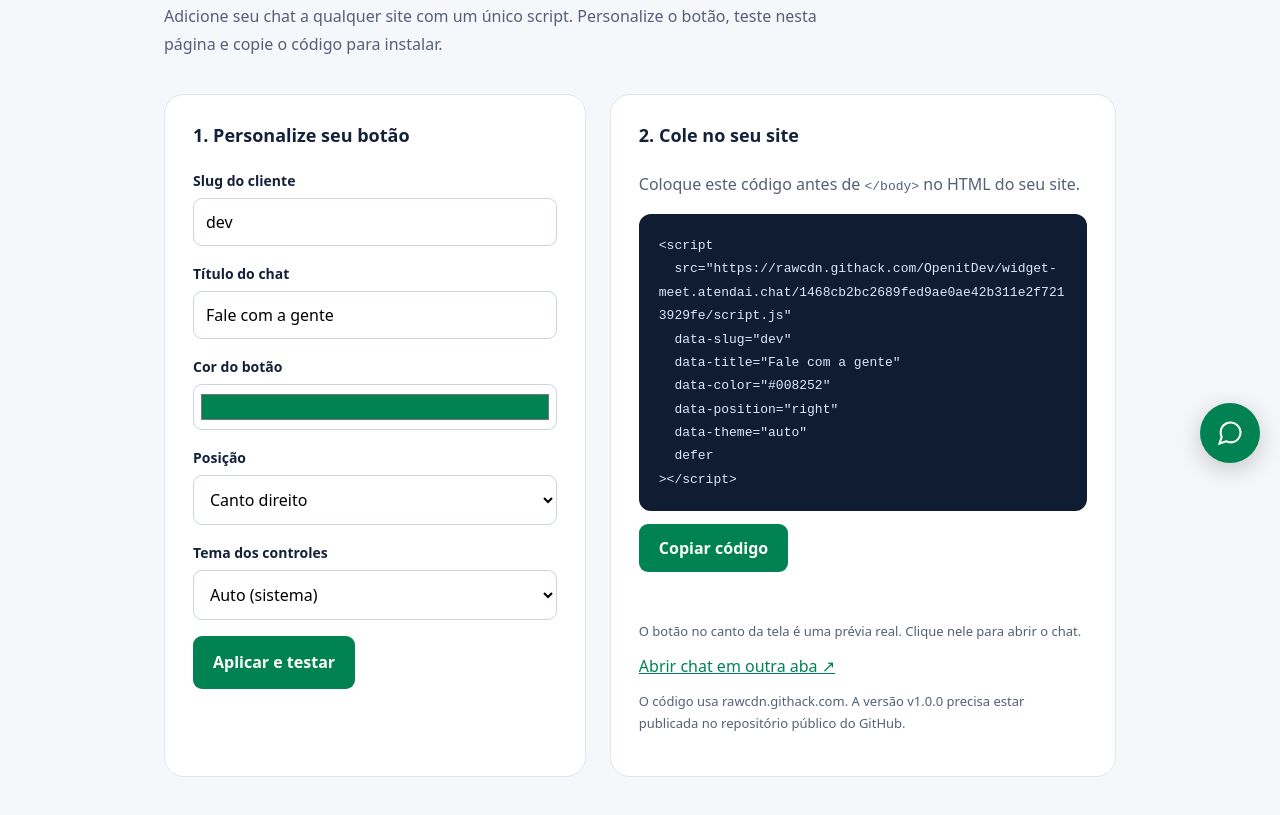
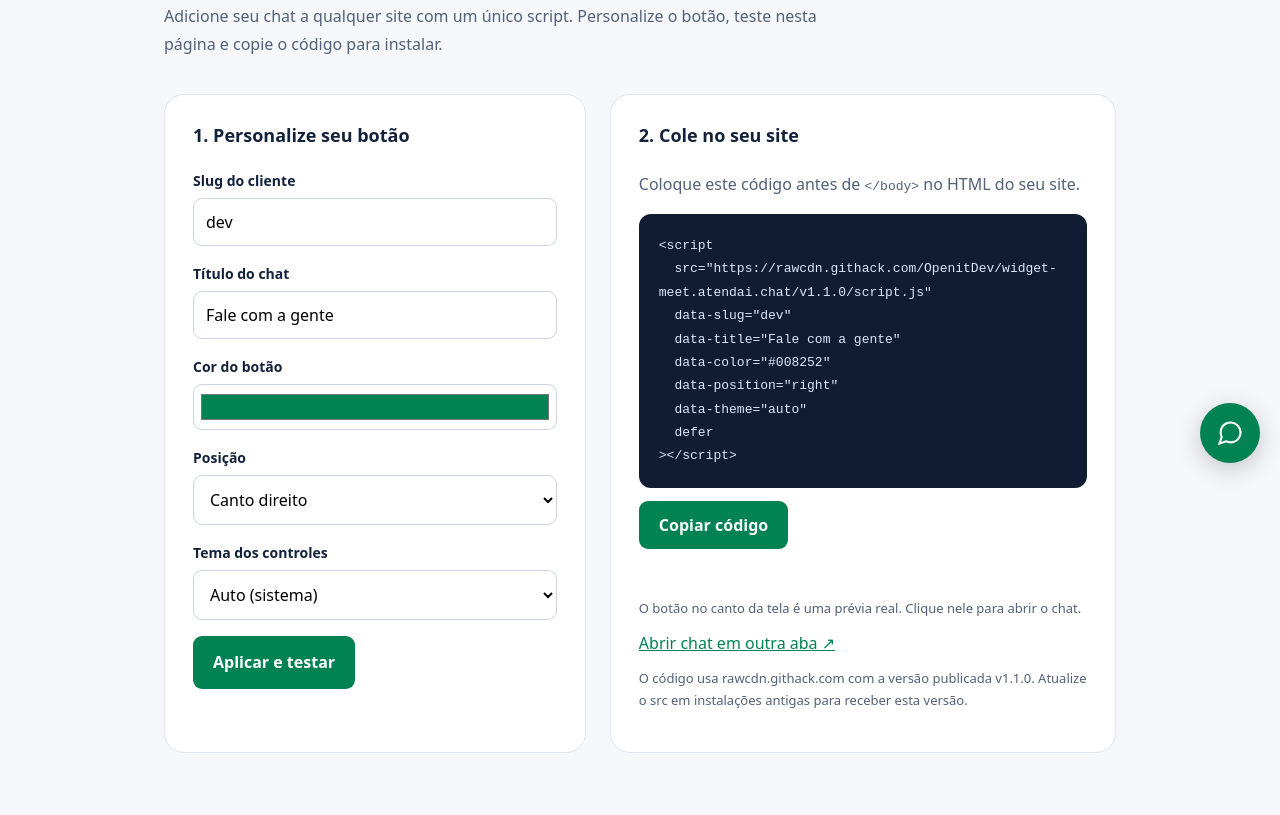
Before and after one commit to OpenitDev/widget-meet.atendai.chat, a plain HTML site: page index.html in a window 1280 px wide. Shown: the part 317-1132 px from the top of the page. Drawn offline with Linux system fonts and the light colour scheme.

Commit message:
docs: atualizar instalacao do widget para v1.1.0

```diff
--- a/demo.js
+++ b/demo.js
@@ -12,7 +12,7 @@
     var color = document.getElementById("color").value;
     var position = document.getElementById("position").value;
     var theme = document.getElementById("theme").value;
-    snippet.textContent = '<script\n  src="https://rawcdn.githack.com/OpenitDev/widget-meet.atendai.chat/1468cb2bc2689fed9ae0ae42b311e2f7213929fe/script.js"\n  data-slug="' + escape(slug) + '"\n  data-title="' + escape(title) + '"\n  data-color="' + color + '"\n  data-position="' + position + '"\n  data-theme="' + theme + '"\n  defer\n></script>';
+    snippet.textContent = '<script\n  src="https://rawcdn.githack.com/OpenitDev/widget-meet.atendai.chat/v1.1.0/script.js"\n  data-slug="' + escape(slug) + '"\n  data-title="' + escape(title) + '"\n  data-color="' + color + '"\n  data-position="' + position + '"\n  data-theme="' + theme + '"\n  defer\n></script>';
     document.getElementById("direct").href = "https://meet.atendai.chat/" + encodeURIComponent(slug) + "/nova-conversa";
     document.getElementById("atendai-widget")?.remove();
     document.getElementById("widget-loader")?.remove();
--- a/index.html
+++ b/index.html
@@ -32,7 +32,7 @@
         <p id="status" role="status" aria-live="polite"></p>
         <p class="note">O botão no canto da tela é uma prévia real. Clique nele para abrir o chat.</p>
         <a id="direct" target="_blank" rel="noopener noreferrer">Abrir chat em outra aba ↗</a>
-        <p class="note">O código usa rawcdn.githack.com. A versão v1.0.0 precisa estar publicada no repositório público do GitHub.</p>
+        <p class="note">O código usa rawcdn.githack.com com a versão publicada v1.1.0. Atualize o src em instalações antigas para receber esta versão.</p>
       </section>
     </div>
   </main>
```
Also changed, not shown: 2 other files.
